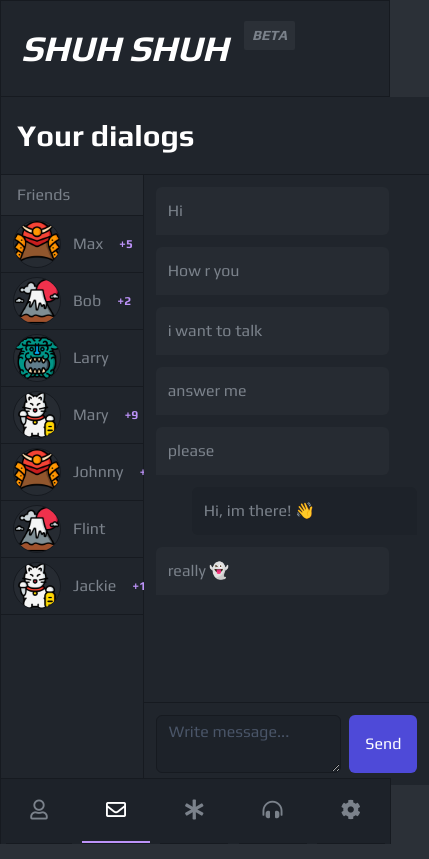
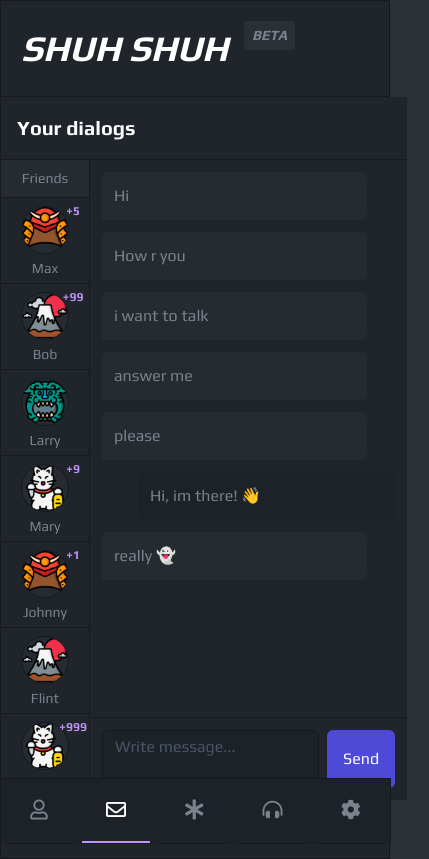
Before and after one commit to TimSeryakov/social-network-tw-ts, a React (Create React App) app: page /dialogs in a window 390 px wide. Shown: the whole page, 429 px wide, since content can reach past the window. Built offline with nearby package versions, Linux system fonts and the light colour scheme.

Commit message:
dialog items responsive

```diff
--- a/src/components/Dialogs/DialogItem/DialogItem.tsx
+++ b/src/components/Dialogs/DialogItem/DialogItem.tsx
@@ -14,13 +14,13 @@ export function DialogItem (props: DialogItemType) {
   return (
       <div className="flex">
         <NavLink
-            className="flex block border-b border-theme-border items-center hover:text-white text-theme-text pl-3 flex-grow"
+            className="flex flex-col items-center flex-grow py-1 px-5 sm:px-1 border-b sm:flex-row border-theme-border hover:text-white text-theme-text sm:pl-3"
             to={path + props.id}>
           <img
-              className="inline-block w-12 h-12 bg-theme-bg-secondary rounded-full border border-theme-border flex items-center justify-center my-1 mr-3"
+              className="flex items-center justify-center inline-block w-12 h-12 my-1 border rounded-full bg-theme-bg-secondary border-theme-border sm:mr-3"
               src={props.avatar} alt=""/>
-          {props.name}
-          <UnreadMessages value={props.unreadMessages}/>
+            <div className="inline-block text-sm sm:text-base">{props.name}</div>
+            <div className="absolute transform translate-x-5 -translate-y-1 sm:relative sm:transform-none"><UnreadMessages value={props.unreadMessages}/></div>
         </NavLink>
       </div>
   )
--- a/src/components/Dialogs/Dialogs.tsx
+++ b/src/components/Dialogs/Dialogs.tsx
@@ -44,10 +44,8 @@ export function Dialogs(props: PropsType) {
 
         <div className="flex flex-auto flex-grow">
 
-          <div className="bg-theme-bg-primary border-r border-theme-border w-4/12">
-            <div className="">
-              <h3 className="py-2 px-4 border-t border-b border-theme-border text-theme-text bg-theme-bg-secondary">Friends</h3>
-            </div>
+          <div className="bg-theme-bg-primary border-r border-theme-border sm:w-4/12">
+              <h3 className="text-sm sm:text-base text-center sm:text-left py-2 px-4 border-t border-b border-theme-border text-theme-text bg-theme-bg-secondary">Friends</h3>
 
             {dialogsList}
 
--- a/src/components/MainMenu/MainMenu.tsx
+++ b/src/components/MainMenu/MainMenu.tsx
@@ -9,7 +9,7 @@ type SidebarPropsType ={
 
 export const MainMenu = (props: SidebarPropsType) => {
 
-  const MainMenuStyle = `${parseBordersProps(props.borders)} sm:relative w-full fixed bottom-0 sm:w-56 bg-theme-bg-third flex-shrink-0`
+  const MainMenuStyle = `${parseBordersProps(props.borders)} sm:relative w-full fixed bottom-0 sm:w-48 md:w-56 bg-theme-bg-third flex-shrink-0`
 
 
   return (
--- a/src/components/PageTitle/PageTitle.tsx
+++ b/src/components/PageTitle/PageTitle.tsx
@@ -6,7 +6,7 @@ type PageTitleType = {
 export function PageTitle (props: PageTitleType) {
   return (
       <header className="py-4 px-4">
-        <h2 className="text-white text-3xl font-bold">{props.title}</h2>
+        <h2 className="text-white text-xl sm:text-2xl md:text-3xl font-bold">{props.title}</h2>
       </header>
   )
 }
--- a/src/redux/state.ts
+++ b/src/redux/state.ts
@@ -86,12 +86,12 @@ export let store: StoreType = {
     dialogsPage: {
       dialogsData: [
         {id: v1(), name: "Max", avatar: samurai, unreadMessages: 5},
-        {id: v1(), name: "Bob", avatar: fuji, unreadMessages: 2},
+        {id: v1(), name: "Bob", avatar: fuji, unreadMessages: 99},
         {id: v1(), name: "Larry", avatar: lionstatue, unreadMessages: 0},
         {id: v1(), name: "Mary", avatar: luckycat, unreadMessages: 9},
         {id: v1(), name: "Johnny", avatar: samurai, unreadMessages: 1},
         {id: v1(), name: "Flint", avatar: fuji, unreadMessages: 0},
-        {id: v1(), name: "Jackie", avatar: luckycat, unreadMessages: 1},
+        {id: v1(), name: "Jackie", avatar: luckycat, unreadMessages: 999},
       ],
       messagesData: [
         {id: v1(), belongsToUser: false, text: "Hi"},
```
